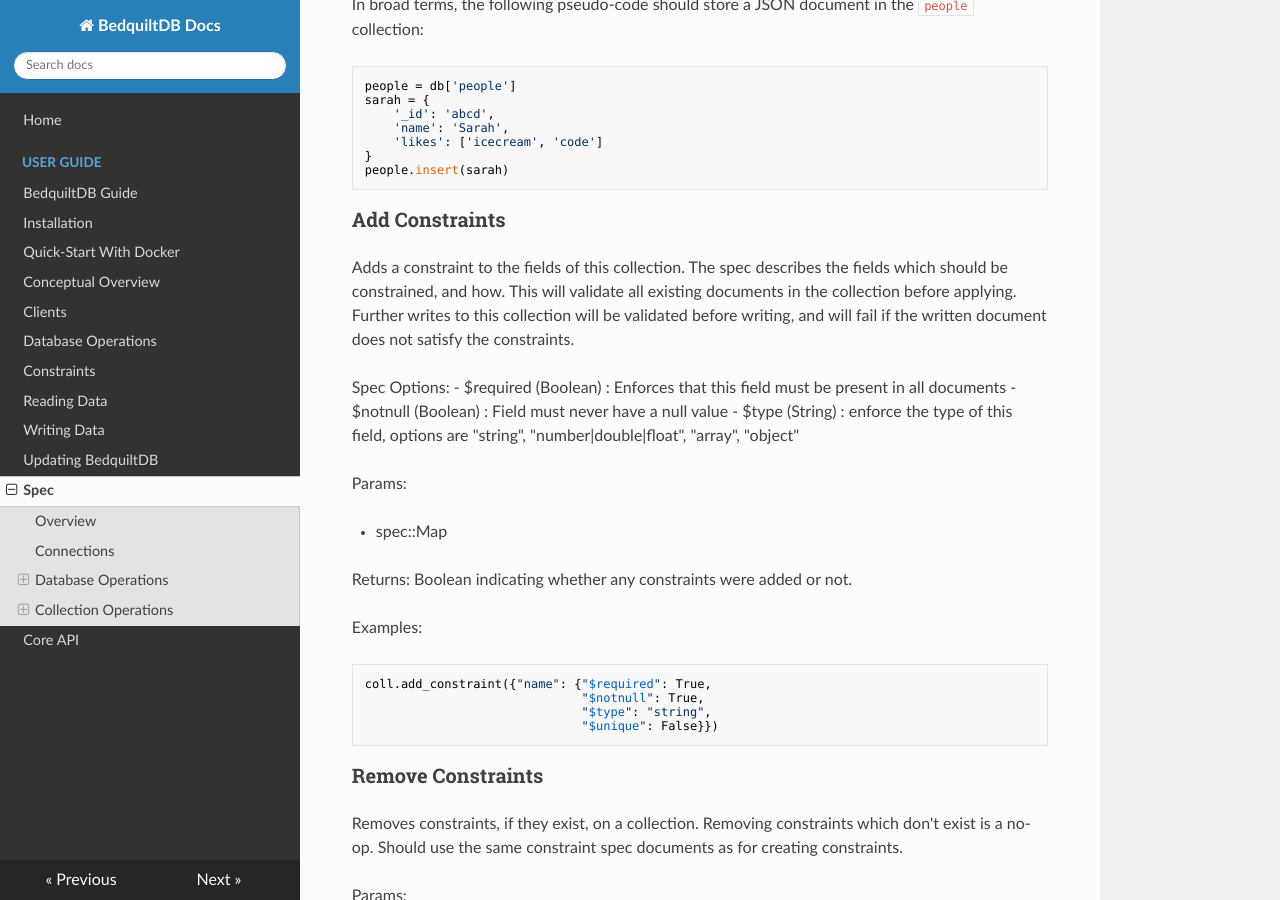
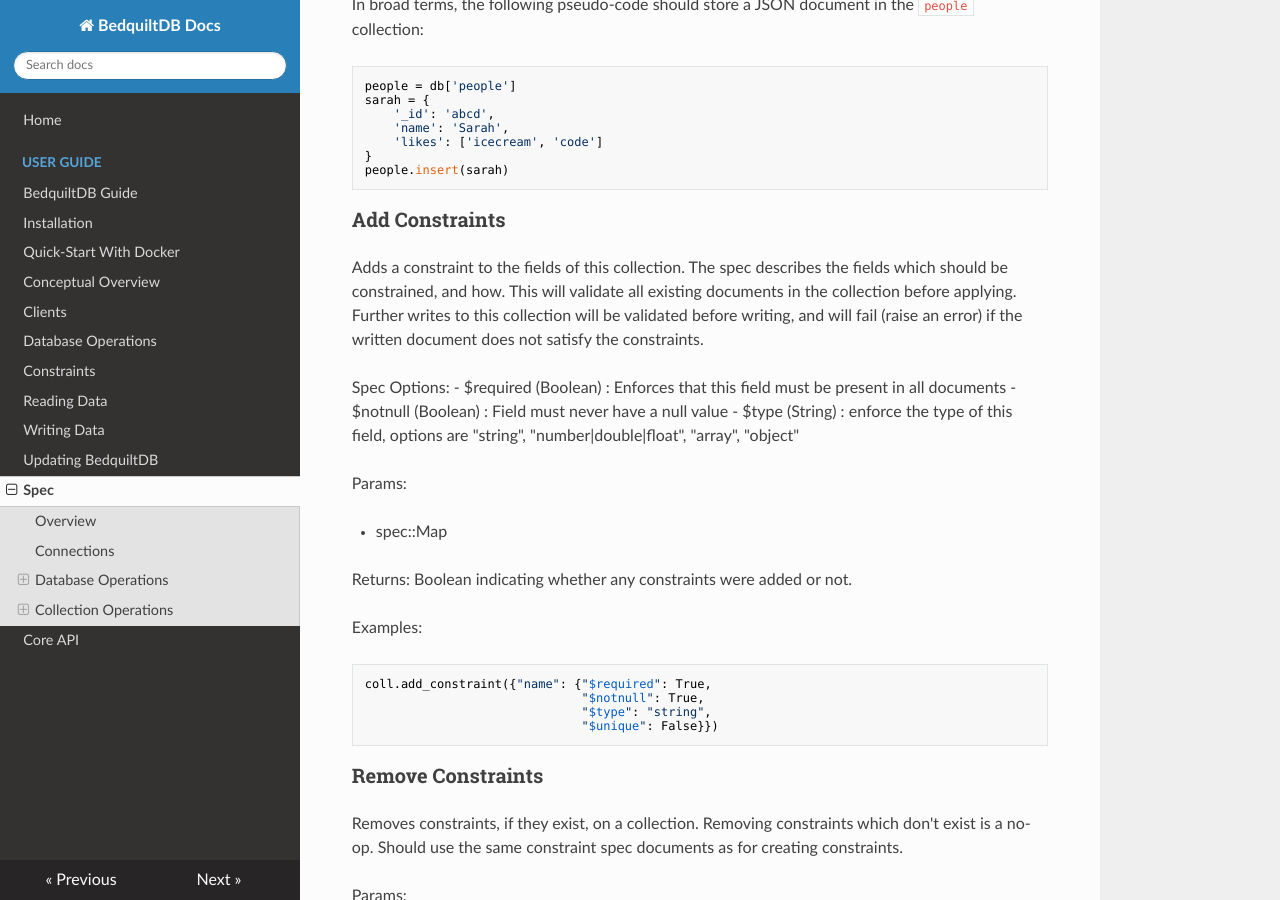
Before and after one commit to BedquiltDB/bedquilt-core, an MkDocs documentation site: the page built from doc/spec.md, in a window 1280 px wide and 900 px high, scrolled down 2568 px. Built offline with MkDocs 1.6.1, drawn with Linux system fonts in a browser that asks for light colours; nearby versions of some CDN libraries; old or Windows-style settings are respelled for this version of MkDocs.

Commit message:
clarify error condition

```diff
--- a/doc/spec.md
+++ b/doc/spec.md
@@ -122,7 +122,7 @@
 describes the fields which should be constrained, and how. This will
 validate all existing documents in the collection before
 applying. Further writes to this collection will be validated before
-writing, and will fail if the written document does not satisfy the
+writing, and will fail (raise an error) if the written document does not satisfy the
 constraints.
 
 Spec Options:
```
